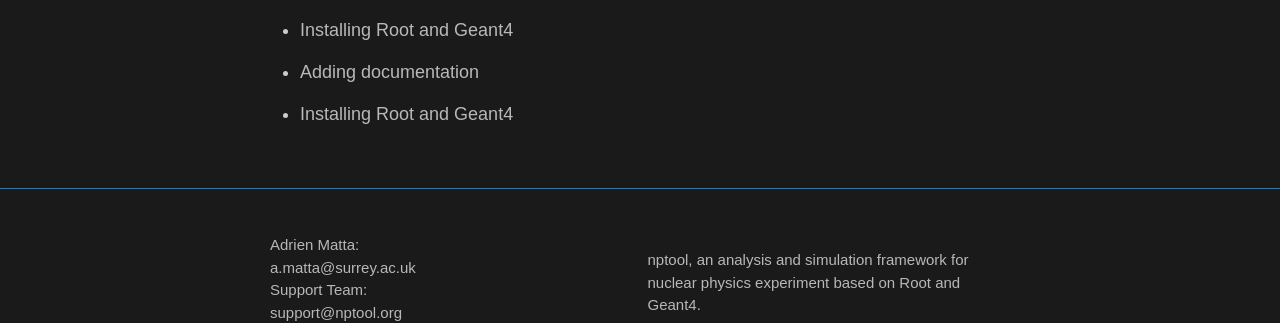
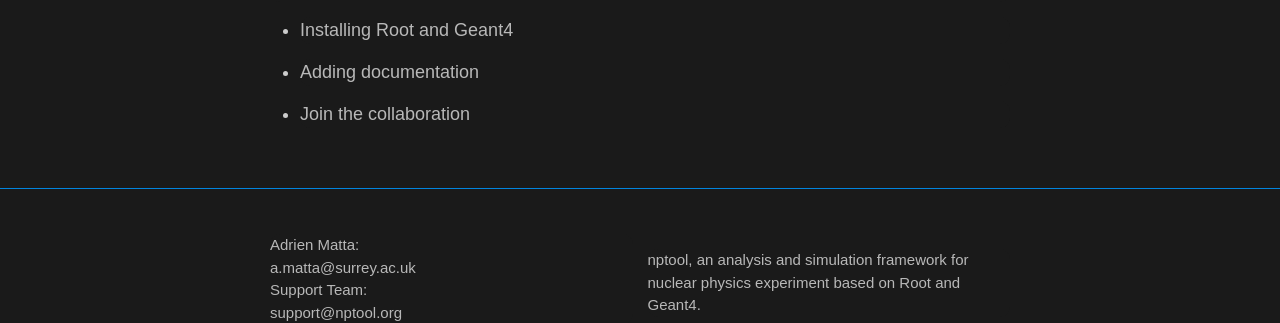
Before and after one commit to adrien-matta/nptool, a Jekyll site: the page built from manual.md, in a window 1280 px wide. Shown: the part 973-1296 px from the top of the page. Built offline with Jekyll 4.4.1, drawn with Linux system fonts in a browser that asks for light colours; some web fonts are replaced.

Commit message:
* fixing title and address in collab.md file

```diff
--- a/_manual/collab.md
+++ b/_manual/collab.md
@@ -1,7 +1,7 @@
 ---
 layout: manual
-title: "Installing Root and Geant4"
-permalink: /manual/root-geant4/
+title: "Join the collaboration"
+permalink: /manual/collaboration/
 author: Adrien Matta
 show_in_nav: false
 manual_order: 1002
```
